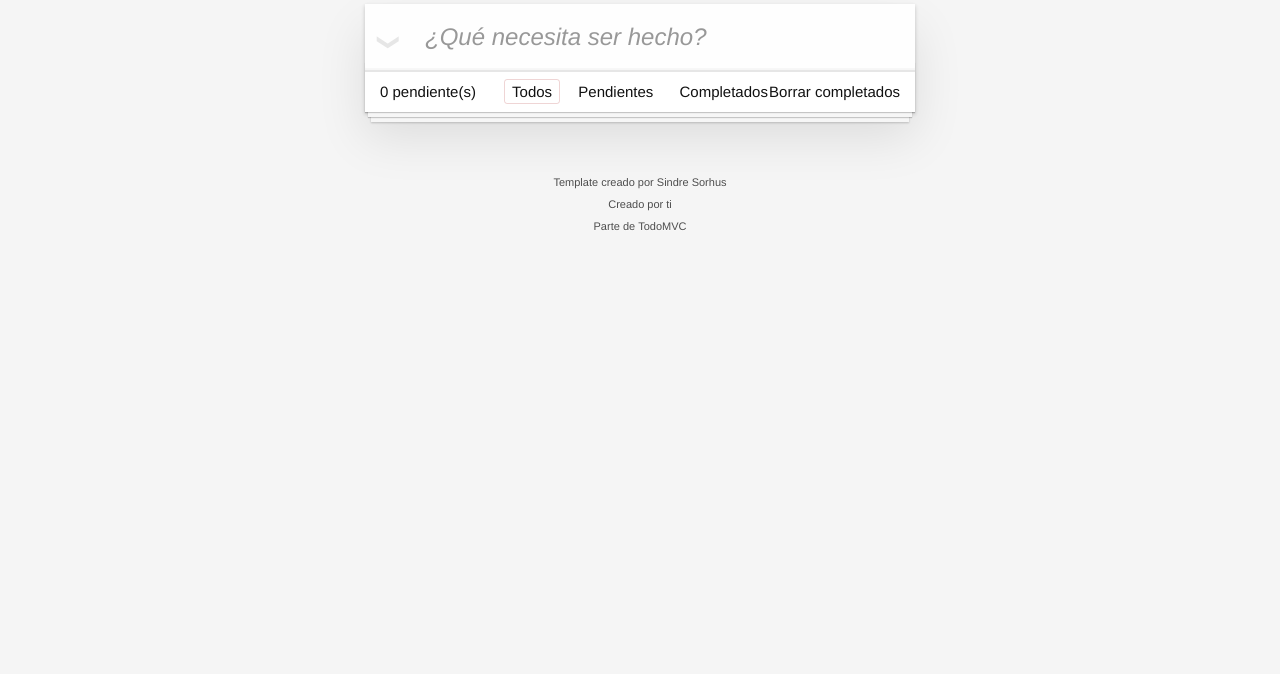
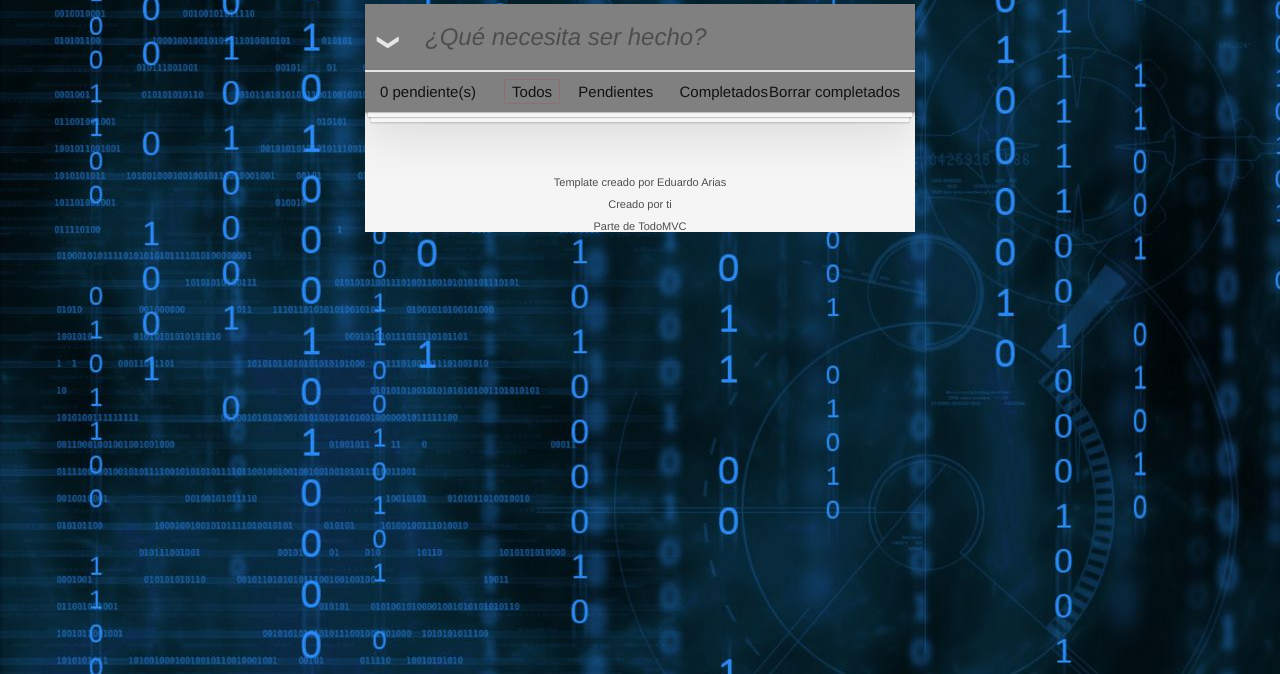
Before and after one commit to halc0n7/TodoApp, a website built with webpack: page src/index.html in a window 1280 px wide. Shown: the part 126-800 px from the top of the page. Built offline with nearby package versions, Linux system fonts and the light colour scheme.

Commit message:
second commit

```diff
--- a/src/index.html
+++ b/src/index.html
@@ -58,7 +58,7 @@
 		</section>
 		<footer class="info">
 
-			<p>Template creado por <a href="http://sindresorhus.com">Sindre Sorhus</a></p>
+			<p>Template creado por <a href="https://github.com/halc0n7/TodoApp">Eduardo Arias</a></p>
 			<!-- Change this out with your name and url ↓ -->
 			<p>Creado por <a href="http://todomvc.com">ti</a></p>
 			<p>Parte de <a href="http://todomvc.com">TodoMVC</a></p>
--- a/src/styles.css
+++ b/src/styles.css
@@ -2,6 +2,7 @@ html,
 body {
 	margin: 0;
 	padding: 0;
+	background-image: url('./assets/fondo.jpg');
 }
 
 button {
@@ -42,7 +43,7 @@ body {
 }
 
 .todoapp {
-	background: #fff;
+	background: grey;
 	margin: 130px 0 40px 0;
 	position: relative;
 	box-shadow: 0 2px 4px 0 rgba(0, 0, 0, 0.2),
```
Also changed, not shown: src/assets/fondo.jpg (added).
